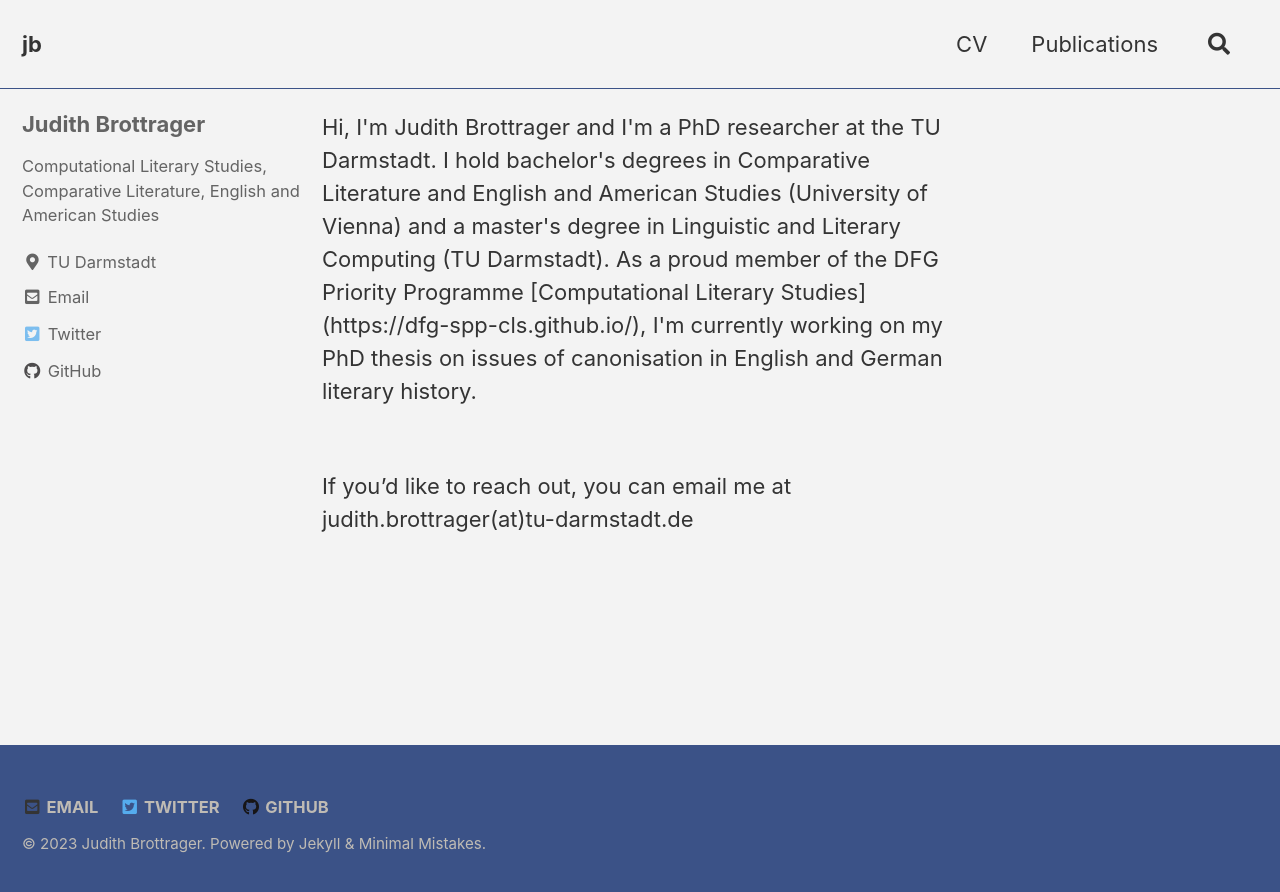
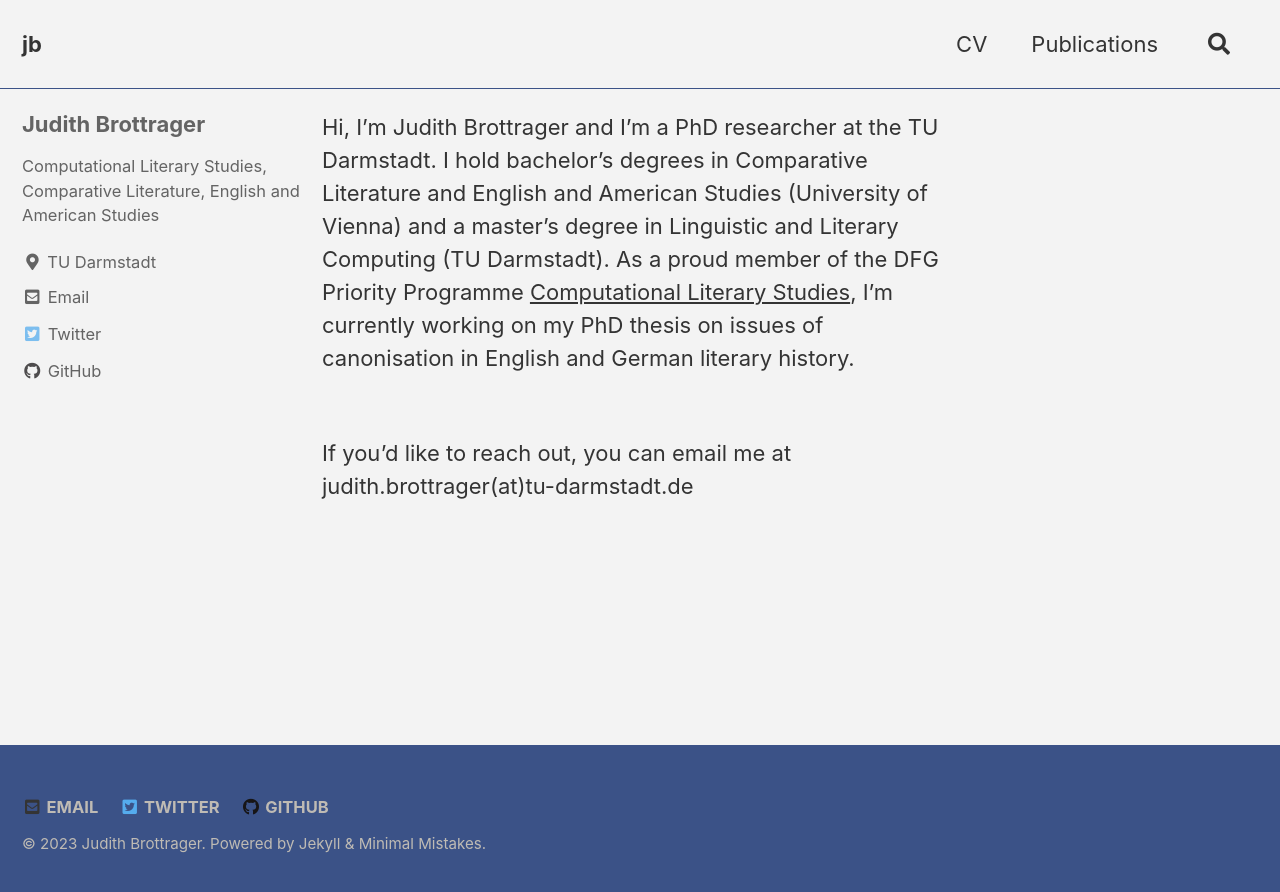
Before and after one commit to jbrottrager/jb, a Jekyll site: the page built from index.md, in a window 1280 px wide. Shown: the top 892 px of the page. Built offline with Jekyll 4.4.1, drawn with Linux system fonts in a browser that asks for light colours; cached includes are drawn as plain includes.

Commit message:
Update index.md

```diff
--- a/index.md
+++ b/index.md
@@ -4,6 +4,6 @@ layout: single
 author_profile: true
 ---
 
-<p>Hi, I'm Judith Brottrager and I'm a PhD researcher at the TU Darmstadt. I hold bachelor's degrees in Comparative Literature and English and American Studies (University of Vienna) and a master's degree in Linguistic and Literary Computing (TU Darmstadt). As a proud member of the DFG Priority Programme [Computational Literary Studies](https://dfg-spp-cls.github.io/), I'm currently working on my PhD thesis on issues of canonisation in English and German literary history.<br><br></p>
+Hi, I'm Judith Brottrager and I'm a PhD researcher at the TU Darmstadt. I hold bachelor's degrees in Comparative Literature and English and American Studies (University of Vienna) and a master's degree in Linguistic and Literary Computing (TU Darmstadt). As a proud member of the DFG Priority Programme [Computational Literary Studies](https://dfg-spp-cls.github.io/), I'm currently working on my PhD thesis on issues of canonisation in English and German literary history.<br><br>
 
 If you’d like to reach out, you can email me at judith.brottrager(at)tu-darmstadt.de<br><br>
```
